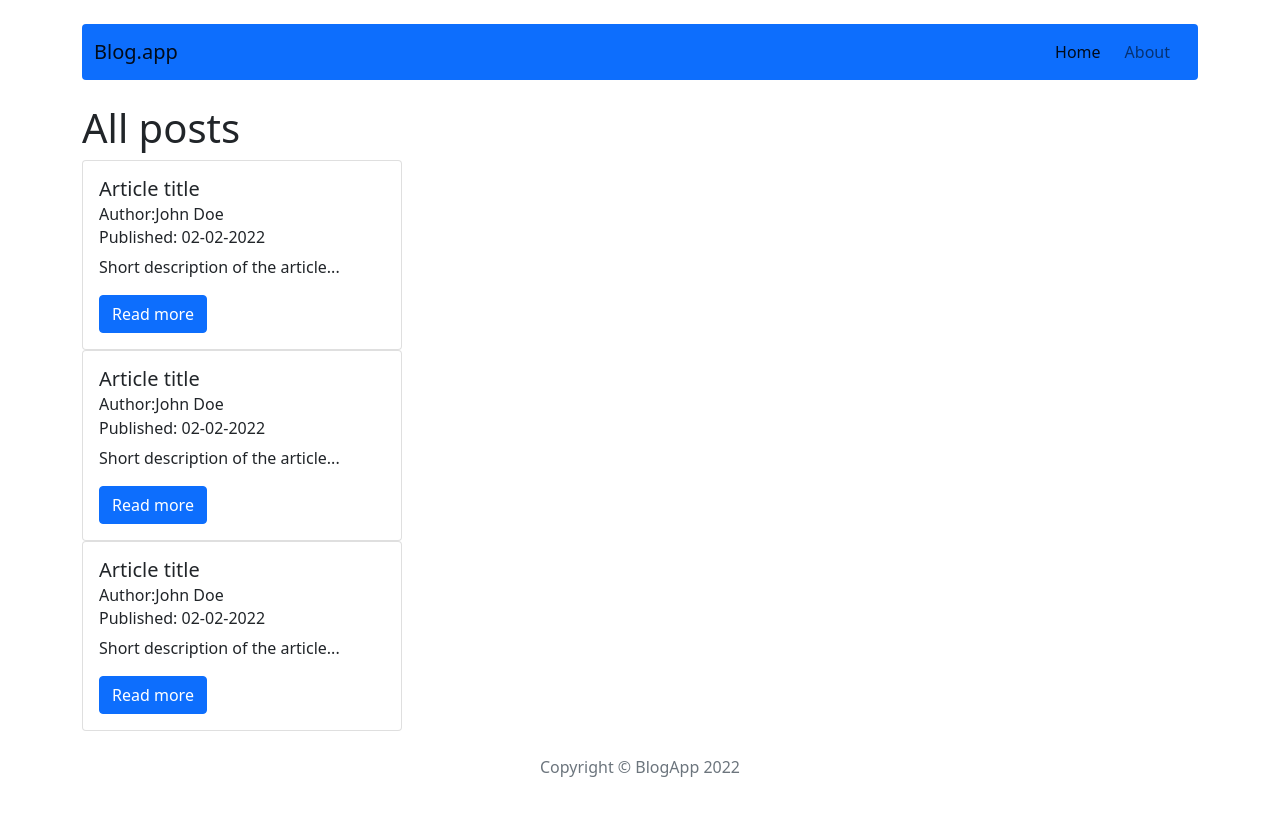
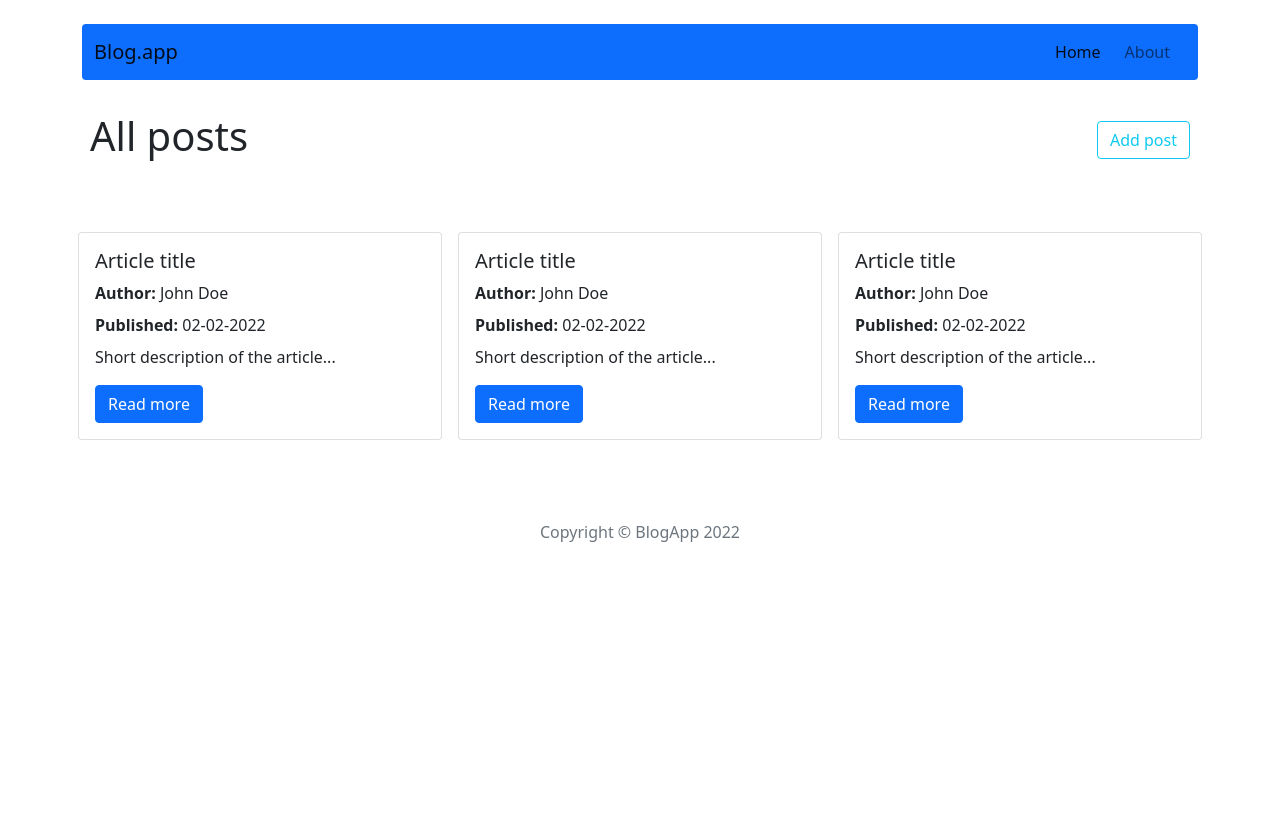
Before and after one commit to OlhaOvcharenko/crud_app, a React (Create React App) app: page / in a window 1280 px wide. Shown: the top 816 px of the page. Built offline with nearby package versions, Linux system fonts and the light colour scheme.

Commit message:
change element Allposts.js and Home.js

```diff
--- a/src/components/features/AllPosts/AllPosts.js
+++ b/src/components/features/AllPosts/AllPosts.js
@@ -1,20 +1,23 @@
 import { Card } from "react-bootstrap";
 import { Button } from "react-bootstrap";
-
+import  { Col } from "react-bootstrap";
 
 const AllPosts = (props) => {
 
     return(
 
-      <Card style={{ width: '20rem' }}>
+      <Col  className="col-lg-4 col-sm-12 col-md-6 px-2 py-2">
+      <Card >
         <Card.Body>
           <Card.Title>{props.title}</Card.Title>
-          <Card.Subtitle className="mb-2">Author:{props.author}</Card.Subtitle>
-          <Card.Subtitle className="mb-2">Published: {props.publishedDate}</Card.Subtitle>
+          <Card.Text className="mb-2"><b>Author:</b>  {props.author}</Card.Text>
+          <Card.Text className="mb-2"><b>Published:</b> {props.publishedDate}</Card.Text>
           <Card.Text>{props.shortDescription}</Card.Text>
           <Button variant="primary">Read more</Button>
         </Card.Body>
       </Card>
+      </Col>
+
     )
 }
 
--- a/src/components/pages/Home/Home.js
+++ b/src/components/pages/Home/Home.js
@@ -2,25 +2,23 @@ import AllPosts from "../../features/AllPosts/AllPosts";
 import { getAllPosts } from "../../../redux/postsRedux";
 import { useSelector } from "react-redux";
 import { Row } from "react-bootstrap";
-import  { Col } from "react-bootstrap";
-
+import { Button } from "react-bootstrap";
+import  {Stack } from "react-bootstrap";
 const Home = props => {
 
     const posts = useSelector((state) => getAllPosts(state, props.id))
 
     return(
         <div>
-            <h1>All posts</h1>
-
-            <Row>
-                <Col>
-                    {posts.map((post) => (
-                    <AllPosts key={post.id} {...post} />
-                    ))}
-                </Col>
+           <Stack direction="horizontal" gap={4}>
+                <div className="p-2"><h1>All posts </h1></div>
+                <div className="p-2 ms-auto" ><Button variant="outline-info">Add post</Button>{' '}</div>
+            </Stack>
+            <Row className="row my-5">
+                {posts.map((post) => (
+                <AllPosts key={post.id} {...post} />
+                ))}
             </Row>
-
-
         </div>
     )
 }
```
